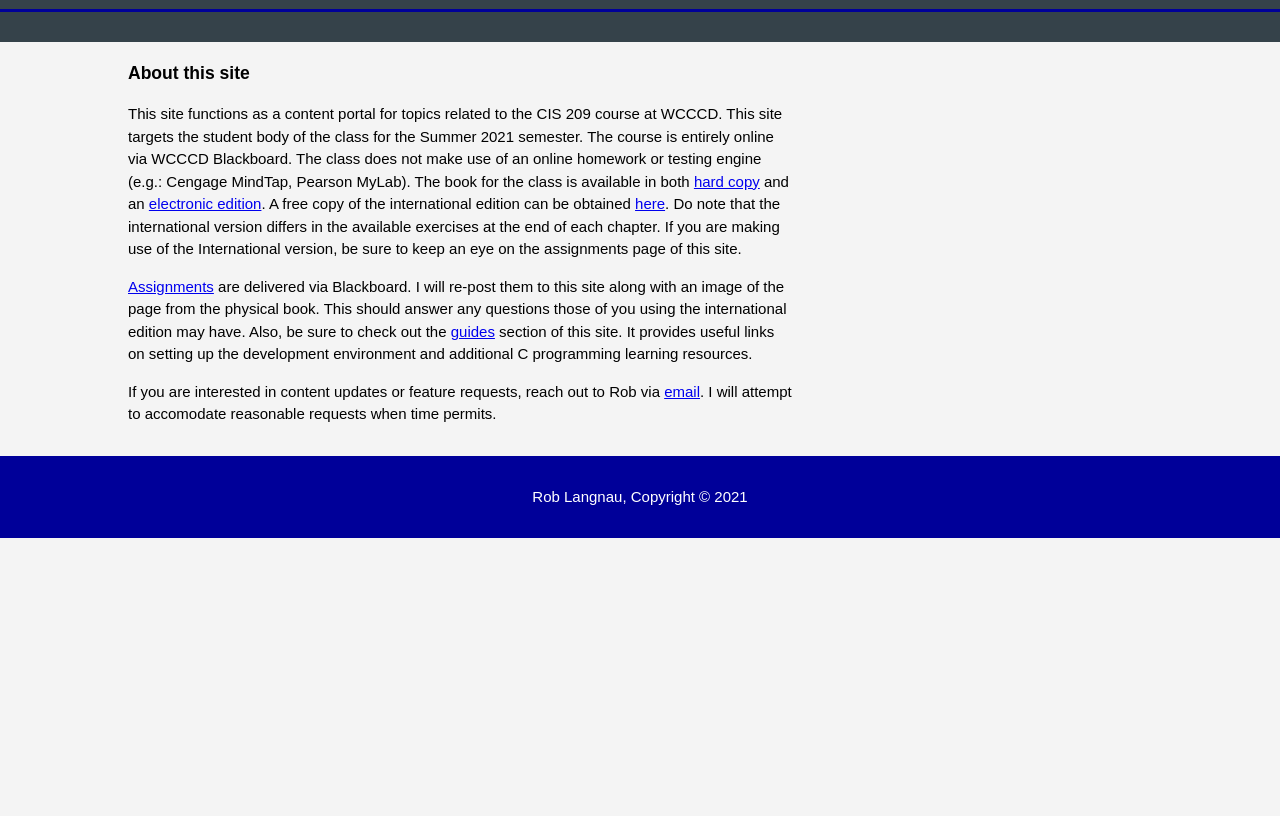
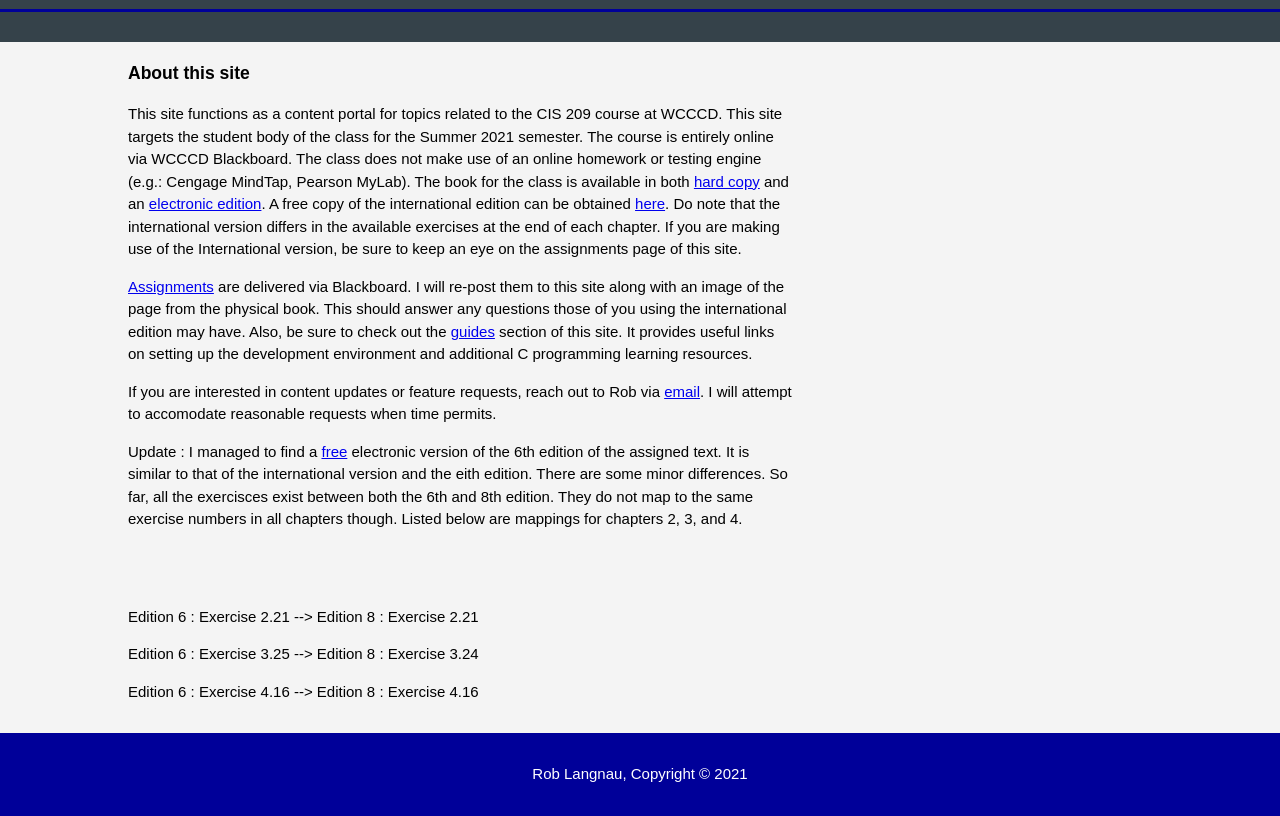
Before and after one commit to rlang970417/CIS209, a plain HTML site: page about.html in a window 1280 px wide. Shown: the part 91-907 px from the top of the page. Before the commit the page ends 800 px from the top, so only its background shows below. Drawn offline with Linux system fonts and the light colour scheme.

Commit message:
Second Publish

```diff
--- a/about.html
+++ b/about.html
@@ -41,9 +41,24 @@
           <p>
             If you are interested in content updates or feature requests, reach out to Rob via <a href="mailto:rlang970417@mail.wcccd.edu?subject=CIS 209 Site Request">email</a>. I will attempt to accomodate reasonable requests when time permits.
           </p>
+          <p>
+            Update : I managed to find a <a href="http://ce.sharif.edu/courses/96-97/1/ce153-6/resources/root/Books/C%20How%20to%20Program%20(Deitel%206e).pdf" target="_blank">free</a> electronic version of the 6th edition of the assigned text.
+            It is similar to that of the international version and the eith edition. There are some minor differences.
+            So far, all the exercisces exist between both the 6th and 8th edition.
+            They do not map to the same exercise numbers in all chapters though.
+            Listed below are mappings for chapters 2, 3, and 4.
+          </p>
+          <br><br>
+          <p>
+            Edition 6 : Exercise 2.21 --> Edition 8 : Exercise 2.21
+          </p>
+          <p>
+            Edition 6 : Exercise 3.25 --> Edition 8 : Exercise 3.24
+          </p>
+          <p>
+            Edition 6 : Exercise 4.16 --> Edition 8 : Exercise 4.16
+          </p>
         </article>
-
-
       </div>
     </section>
 
```
